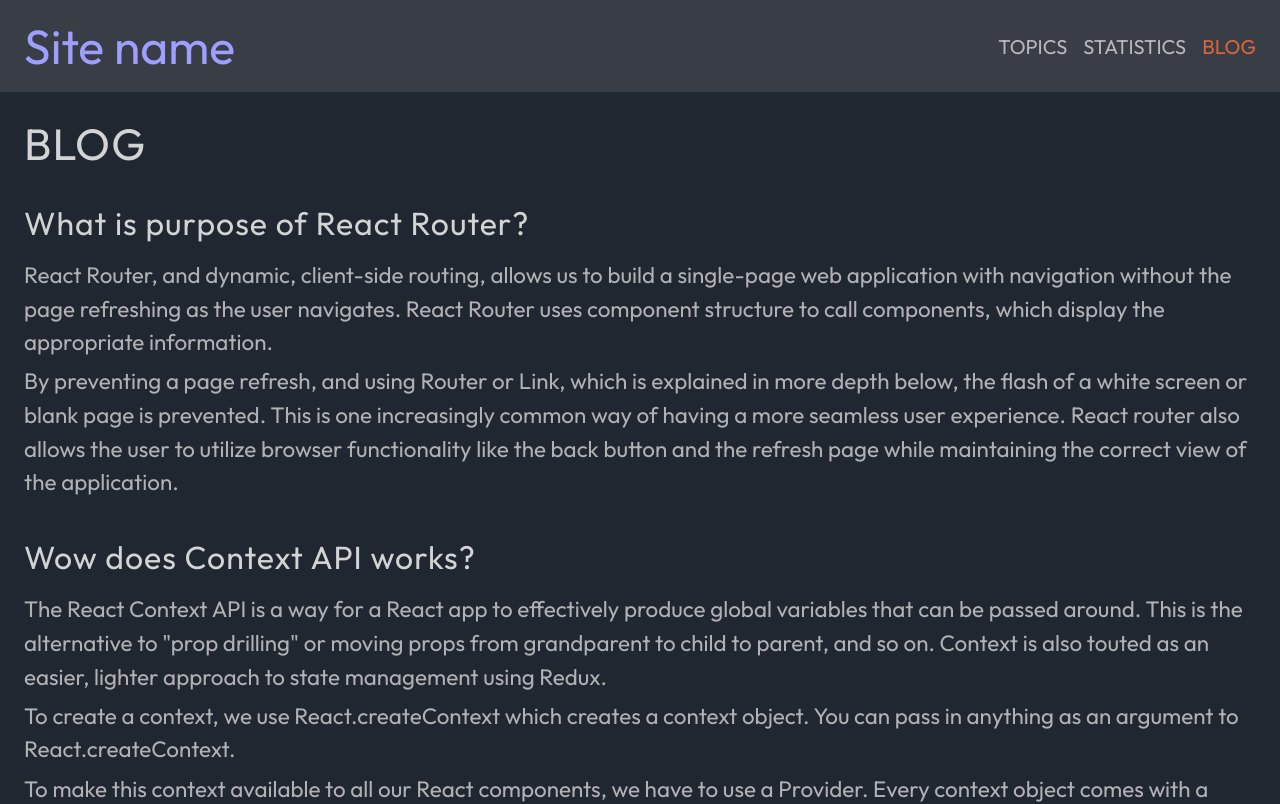
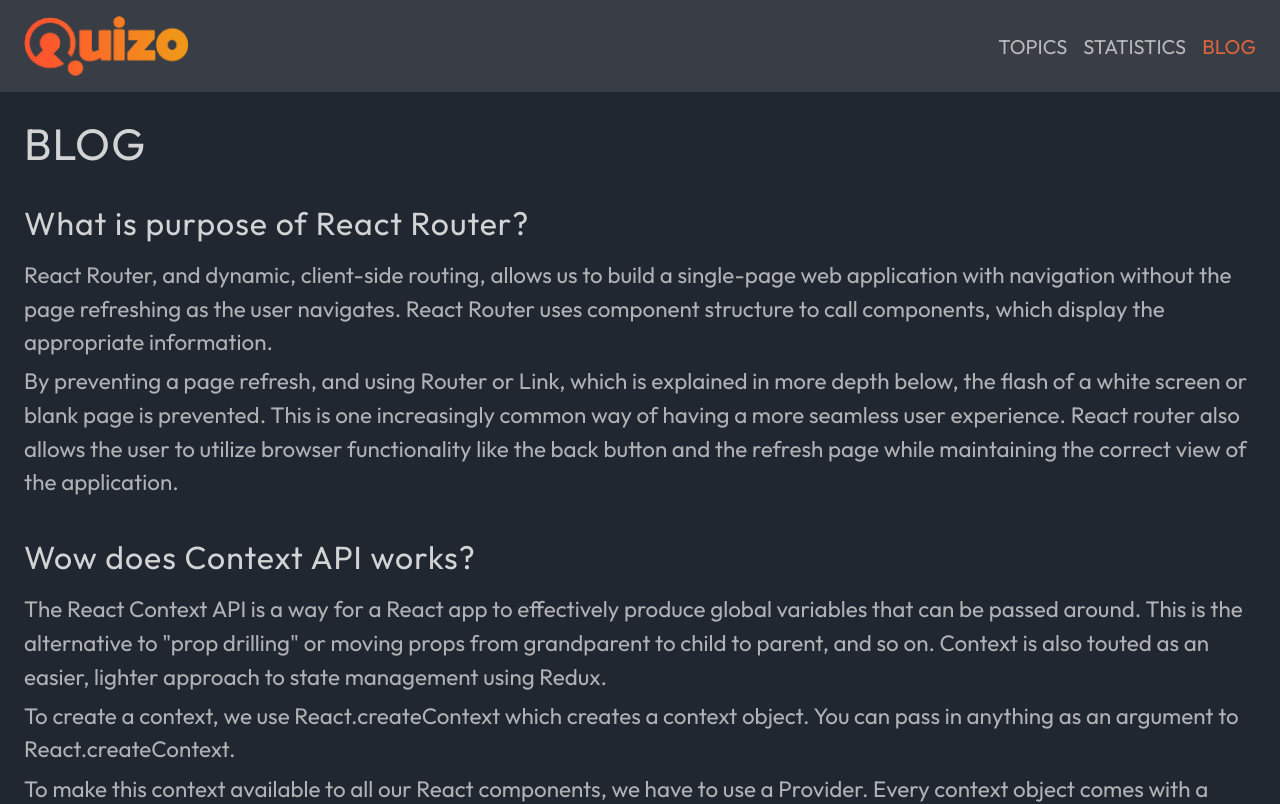
Before and after one commit to PJAheibam/quizo-client, a React (Create React App) app: page /blog in a window 1280 px wide. Shown: the top 804 px of the page. Built offline with nearby package versions, Linux system fonts and the light colour scheme.

Commit message:
logo added to navbar

```diff
--- a/src/components/navbar/Navbar.jsx
+++ b/src/components/navbar/Navbar.jsx
@@ -18,7 +18,7 @@
   return (
     <Wrapper>
       <LogoContainer to="/" onClick={() => setOpen(false)}>
-        Site name
+        <Logo />
       </LogoContainer>
       <ToggleButton onClick={() => setOpen((prev) => !prev)} open={open}>
         {open ? <CloseIcon /> : <HamburgerIcon />}
--- a/src/components/navbar/Navbar.styles.js
+++ b/src/components/navbar/Navbar.styles.js
@@ -2,6 +2,7 @@
 import { WrapperStyles } from "../../styles/Wrapper";
 import { Link as rLink, NavLink } from "react-router-dom";
 import { device } from "../../utils/device";
+import logo from "../../assets/img/logo.png";
 
 export const Wrapper = styled.header`
   ${WrapperStyles}
@@ -19,12 +20,16 @@
 
 export const LogoContainer = styled(rLink)`
   cursor: pointer;
+  height: fit-content;
+  display: flex;
   text-decoration: none;
   font-size: 3rem;
 `;
 
-export const Logo = styled.img`
-  height: 3rem;
+export const Logo = styled.img.attrs(() => ({
+  src: logo,
+}))`
+  height: 60px;
 `;
 
 export const Links = styled.nav`
```
